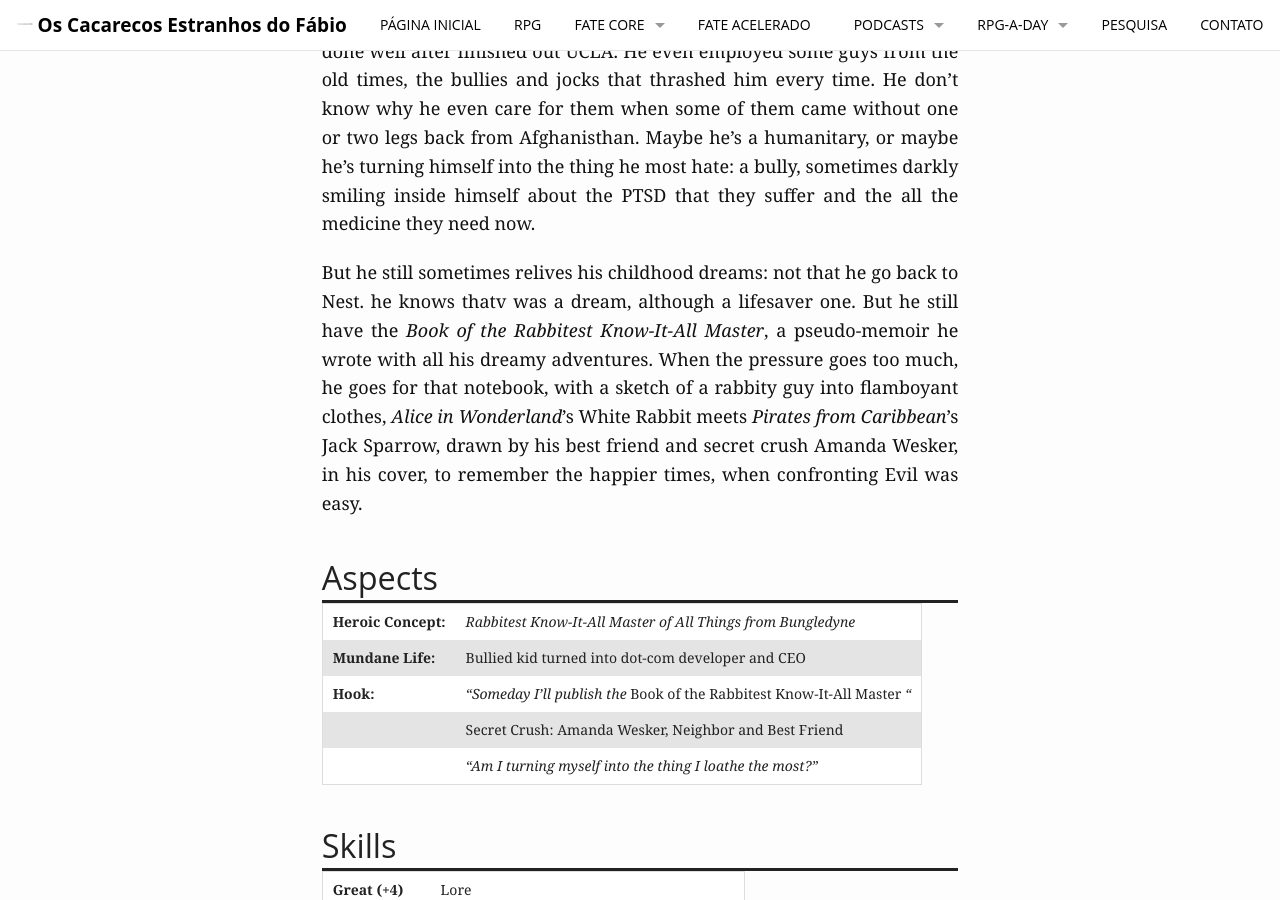
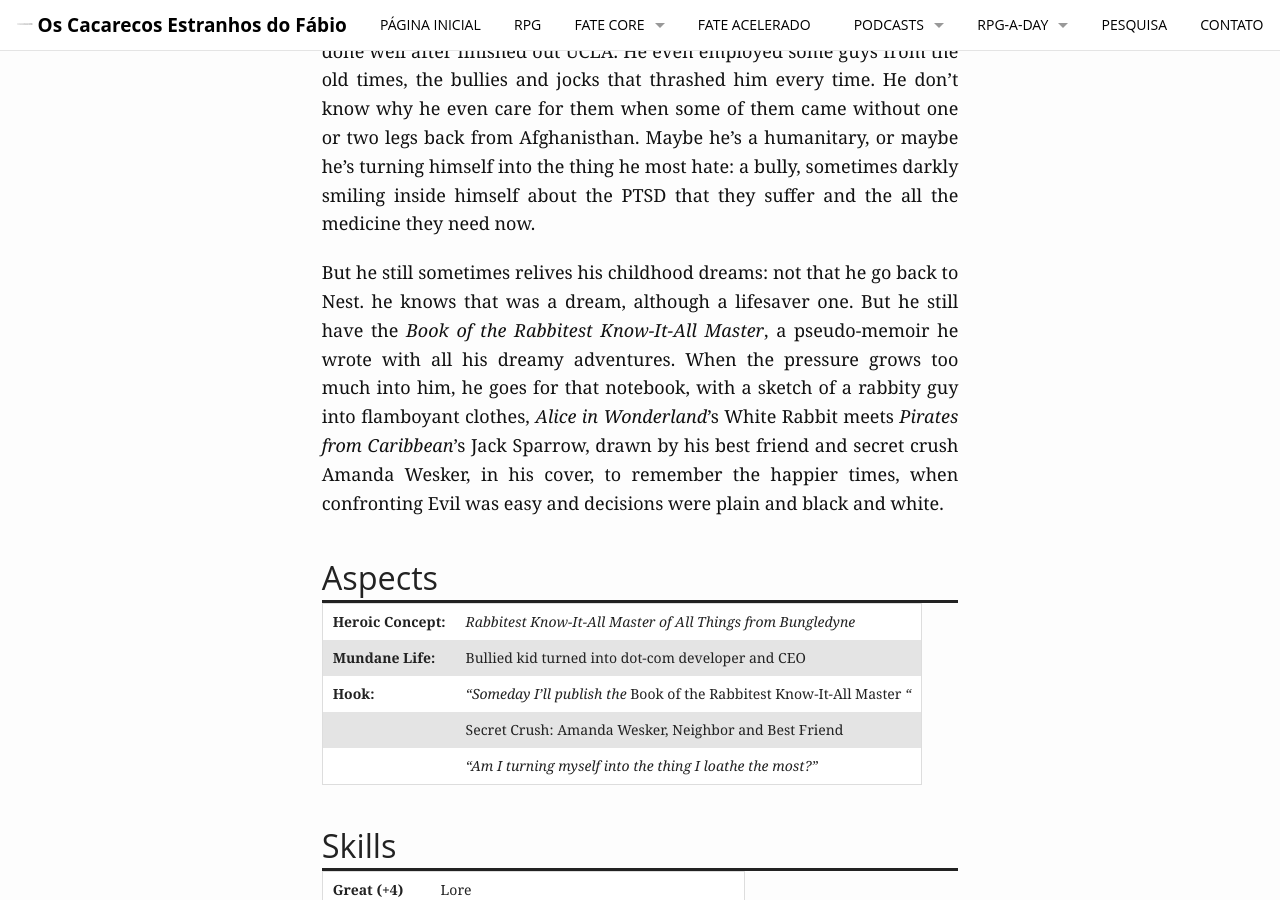
Before and after one commit to fabiocosta0305/fabiocosta0305.github.io-old, a Jekyll site: the page built from _posts/RPG/2015-07-30-NestChar.md, in a window 1280 px wide and 900 px high, scrolled down 843 px. Built offline with Jekyll 4.4.1, drawn with Linux system fonts in a browser that asks for light colours.

Commit message:
19Â° dia do RPG-a-Day 2015 e CorreÃ§Ã£o no texto do personagem exemplo de Nest

```diff
--- a/_posts/RPG/2015-07-30-NestChar.md
+++ b/_posts/RPG/2015-07-30-NestChar.md
@@ -48,14 +48,15 @@ a bully, sometimes  darkly smiling inside himself about  the PTSD that
 they suffer and the all the medicine they need now.
 
 But he  still sometimes relives his  childhood dreams: not that  he go
-back  to Nest.   he  knows thatv  was a  dream,  although a  lifesaver
+back  to Nest.   he  knows  that was  a  dream,  although a  lifesaver
 one. But he still have the _Book of the Rabbitest Know-It-All Master_,
 a pseudo-memoir  he wrote  with all his  dreamy adventures.   When the
-pressure goes too much, he goes for  that notebook, with a sketch of a
-rabbity  guy into  flamboyant clothes,  _Alice in  Wonderland_'s White
-Rabbit meets  _Pirates from  Caribbean_'s Jack  Sparrow, drawn  by his
-best friend and secret crush Amanda  Wesker, in his cover, to remember
-the happier times, when confronting Evil was easy.
+pressure grows  too much into him,  he goes for that  notebook, with a
+sketch  of   a  rabbity  guy   into  flamboyant  clothes,   _Alice  in
+Wonderland_'s  White  Rabbit  meets _Pirates  from  Caribbean_'s  Jack
+Sparrow, drawn by  his best friend and secret crush  Amanda Wesker, in
+his cover,  to remember the  happier times, when confronting  Evil was
+easy and decisions were plain and black and white.
 
 ### Aspects
 
```
Also changed, not shown: pages/rpg-a-day-2015.md (+4 -0 lines).
